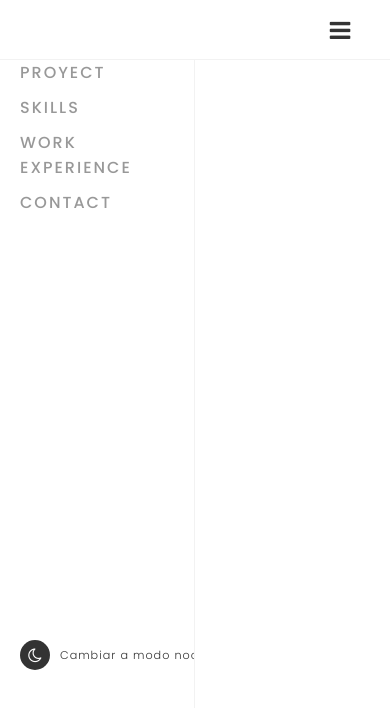
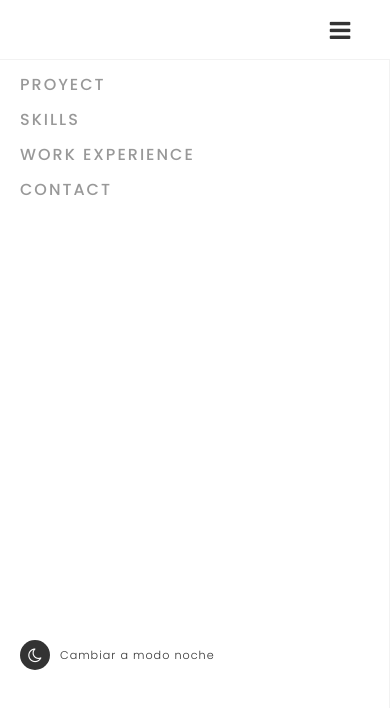
Before and after one commit to RodrigoSendinoSanz/rodrigosendinosanz.github.io, a plain HTML site: page index.html in a window 390 px wide. Both pictures are taken after a click on the element 340 px from the left and 29 px from the top of the page. Shown: the top 708 px of the page. Drawn offline with Linux system fonts and the light colour scheme.

Commit message:
Update style.css

```diff
--- a/css/style.css
+++ b/css/style.css
@@ -684,7 +684,7 @@ p{
     }
     .navegation.active{
         left: 0;
-        width: 50%;
+        width: 100%;/*width: 50%;*/
         z-index: 1000;
     }
     .main{
```
